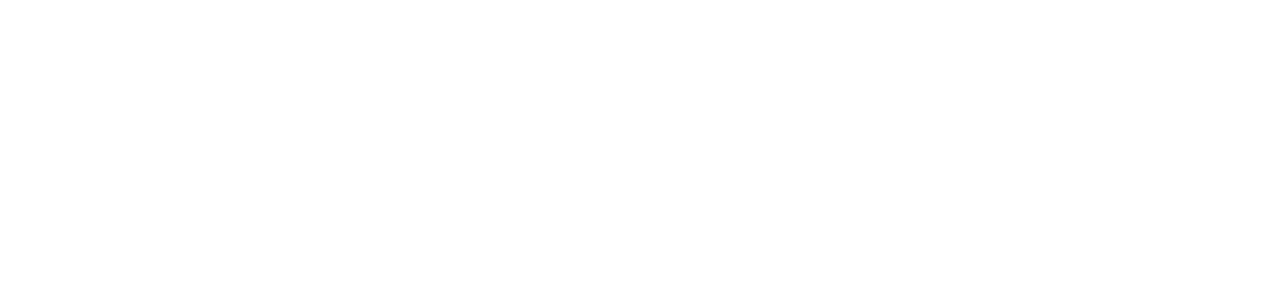
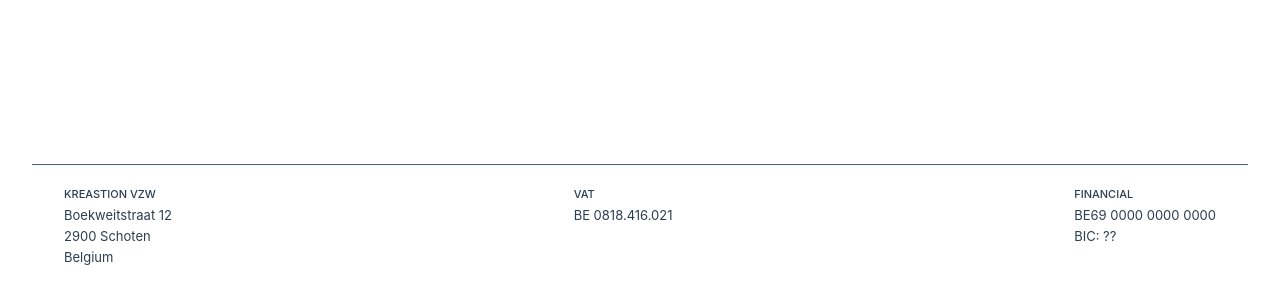
Before and after one commit to DrLeurs/kreastion-shop, a Vue app in the folder frontend/kreastion-shop/: page / in a window 1280 px wide. Shown: the part 836-1136 px from the top of the page. Before the commit the page ends 920 px from the top, so only its background shows below. Built offline with nearby package versions, Linux system fonts and the light colour scheme; no server answers.

Commit message:
Add footer

```diff
--- a/frontend/kreastion-shop/src/App.vue
+++ b/frontend/kreastion-shop/src/App.vue
@@ -29,6 +29,31 @@ export default {
   </header>
 
   <RouterView />
+
+  <footer>
+    <div class="address">
+      <h3>Kreastion vzw</h3>
+      <p>
+        Boekweitstraat 12<br>
+        2900 Schoten<br>
+        Belgium
+      </p>
+    </div>
+    <div class="vat">
+      <h3>VAT</h3>
+      <p>
+        BE 0818.416.021
+      </p>
+    </div>
+    <div class="bank">
+      <h3>Financial</h3>
+      <p>
+        BE69 0000 0000 0000<br>
+        BIC: ??
+      </p>
+    </div>
+    <!-- &copy; 2023 Kreastion vzw -->
+  </footer>
 </template>
 
 <style scoped>
@@ -67,6 +92,22 @@ nav a:first-of-type {
   border: 0;
 }
 
+footer {
+  font-size: small;
+  display: flex;
+  justify-content: space-between;
+  margin-top: 5rem;
+  margin-bottom: 2rem;
+  padding: 0 2rem;
+  padding-top: 1rem;
+  border-top: 1px solid var(--kr-c-grey);
+}
+
+footer h3 {
+  font-variant-caps: all-small-caps;
+  font-weight: 500;
+}
+
 @media (min-width: 1024px) {
   header {
     display: flex;
```
